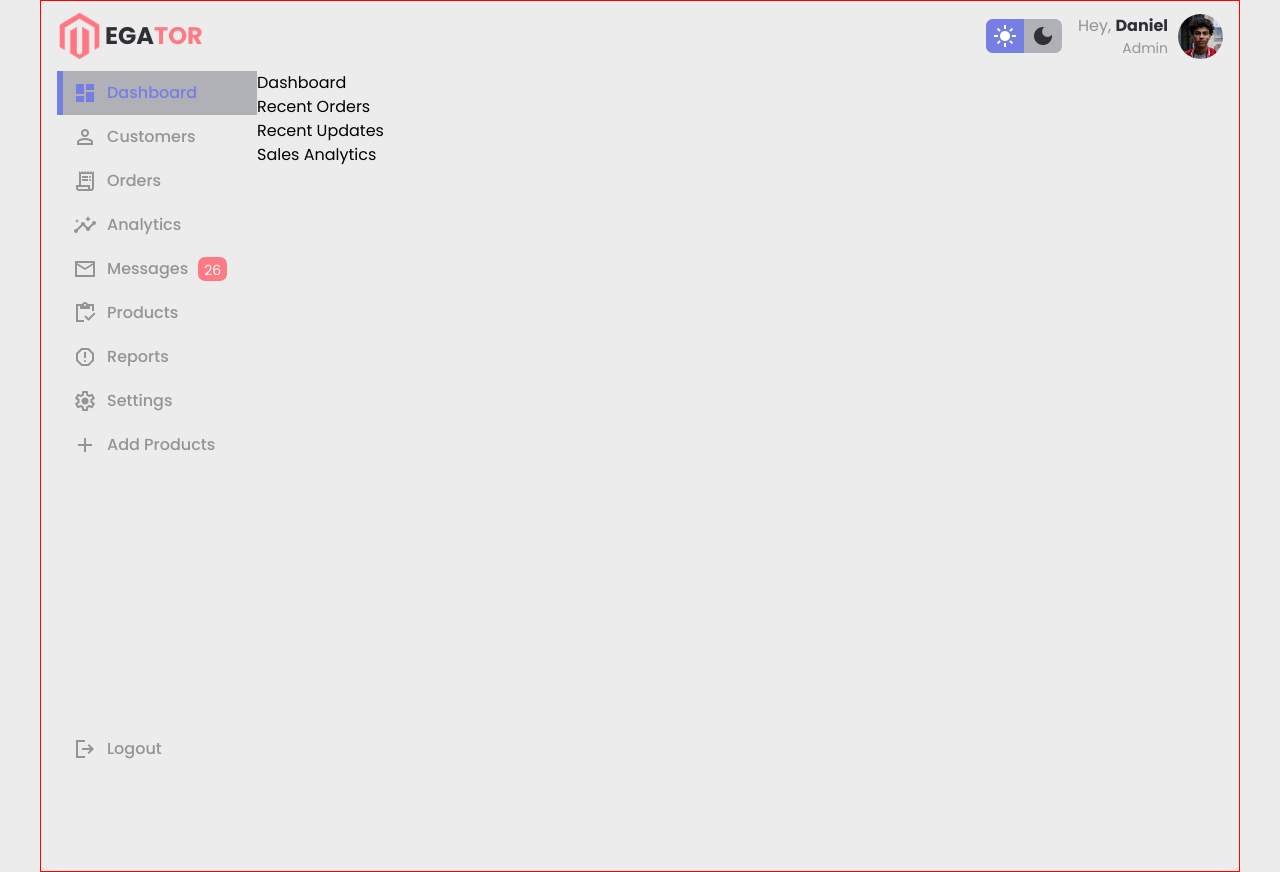
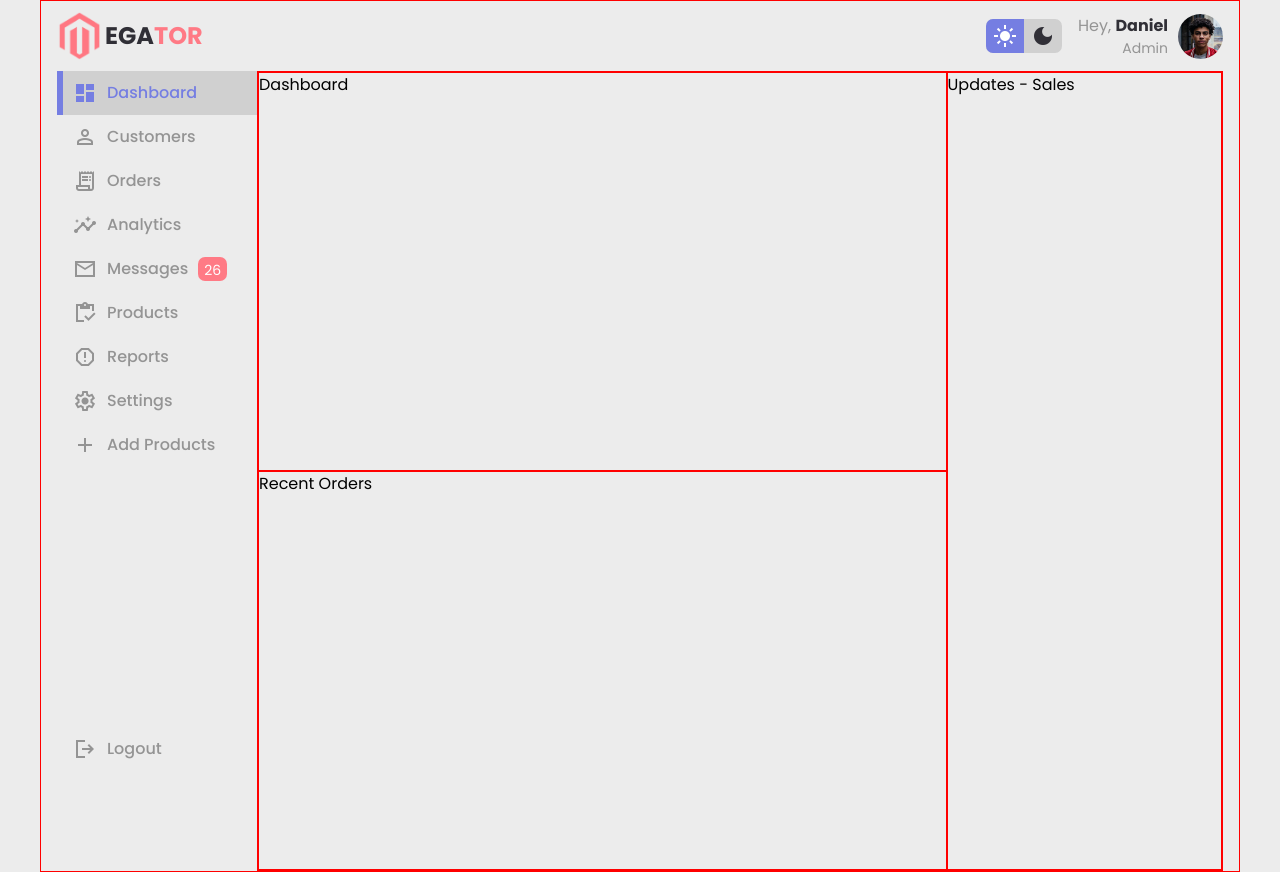
Before and after one commit to lantranad2/egator-admin-dashboard, a website built with Parcel: page src/index.html in a window 1280 px wide. Built offline with nearby package versions, Linux system fonts and the light colour scheme.

Commit message:
Setup the layout for 'main' section.

```diff
--- a/src/index.html
+++ b/src/index.html
@@ -166,10 +166,9 @@
       </ul>
     </aside>
     <main class="main">
-      <div>Dashboard</div>
-      <div>Recent Orders</div>
-      <div>Recent Updates</div>
-      <div>Sales Analytics</div>
+      <div class="dashboard">Dashboard</div>
+      <div class="orders">Recent Orders</div>
+      <div class="updates-sales">Updates - Sales</div>
     </main>
   </body>
 </html>
--- a/src/sass/base/_reset.scss
+++ b/src/sass/base/_reset.scss
@@ -23,7 +23,7 @@ body {
 
   --color-bg: #ececec;
   --color-bg-light: #f7f7f7;
-  --color-bg-dark: #b0b1b7;
+  --color-bg-dark: #d0d0d0;
 
   &.dark-mode {
     // --color-primary: ;
@@ -35,7 +35,7 @@ body {
     // --color-light: ;
     --color-bg: #1f2125;
     --color-bg-light: #1e2224;
-    --color-bg-dark: #0d0d0d;
+    --color-bg-dark: #101010;
   }
 
   box-sizing: border-box;
--- /dev/null
+++ b/src/sass/layout/_main.scss
@@ -0,0 +1,50 @@
+@use "../abstracts/mixins" as *;
+
+.main {
+  border: 1px solid #f00;
+
+  & > * {
+    border: 1px solid #f00;
+  }
+
+  .dashboard {
+  }
+
+  .orders {
+  }
+
+  .updates-sales {
+  }
+
+  @include lg {
+    display: grid;
+    grid-template-columns: 2fr 3fr;
+
+    .dashboard {
+    }
+
+    .orders {
+      grid-column: 1 / -1;
+    }
+
+    .updates-sales {
+      grid-column: 2;
+      grid-row: 1;
+    }
+  }
+
+  @include xl-2 {
+    grid-template-columns: 5fr 2fr;
+
+    .dashboard {
+    }
+
+    .orders {
+      grid-column: 1 / 2;
+    }
+
+    .updates-sales {
+      grid-row: 1 / span 2;
+    }
+  }
+}
--- a/src/sass/main.scss
+++ b/src/sass/main.scss
@@ -2,6 +2,7 @@
 @use "base/reset";
 
 @use "layout/body";
+@use "layout/main";
 
 @use "components/profile-image";
 @use "components/icon";
```
